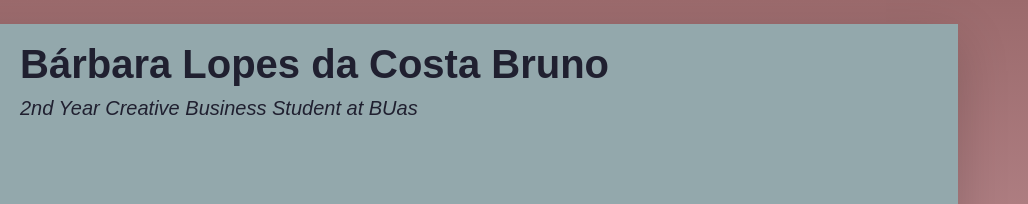
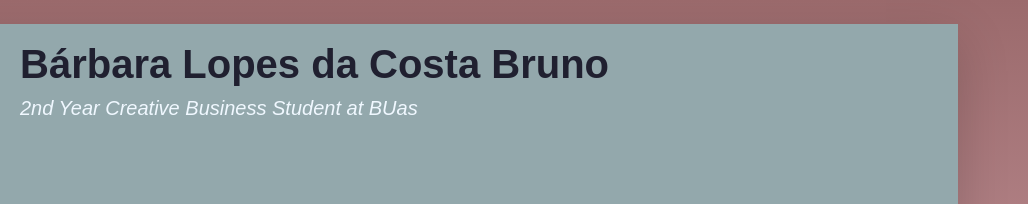
Before and after one commit to barbara211708/individual-assignment, a plain HTML site: page index.html in a window 1280 px wide. Shown: the top 204 px of the page, 252-1280 px from the left. Drawn offline with nearby package versions, Linux system fonts and the light colour scheme; a web font is replaced by a local one.

Commit message:
font color

```diff
--- a/css/styles.css
+++ b/css/styles.css
@@ -70,3 +70,7 @@ body {
   font-weight: 400;
   font-style: normal;
 }
+
+.barbara-fontcolor{
+	color:aliceblue;
+}
--- a/index.html
+++ b/index.html
@@ -54,7 +54,7 @@
         -->
         <div class="col-12 col-sm-8 col-md-9 col-lg-10 my-3 header-content">
           <h1 class="fw-bolder">Bárbara Lopes da Costa Bruno</h1>
-          <h5 class="fst-italic tagline">2nd Year Creative Business Student at BUas&nbsp;</h5>
+          <h5 class="fst-italic tagline barbara-fontcolor">2nd Year Creative Business Student at BUas&nbsp;</h5>
         </div>
       </header>
 
```
